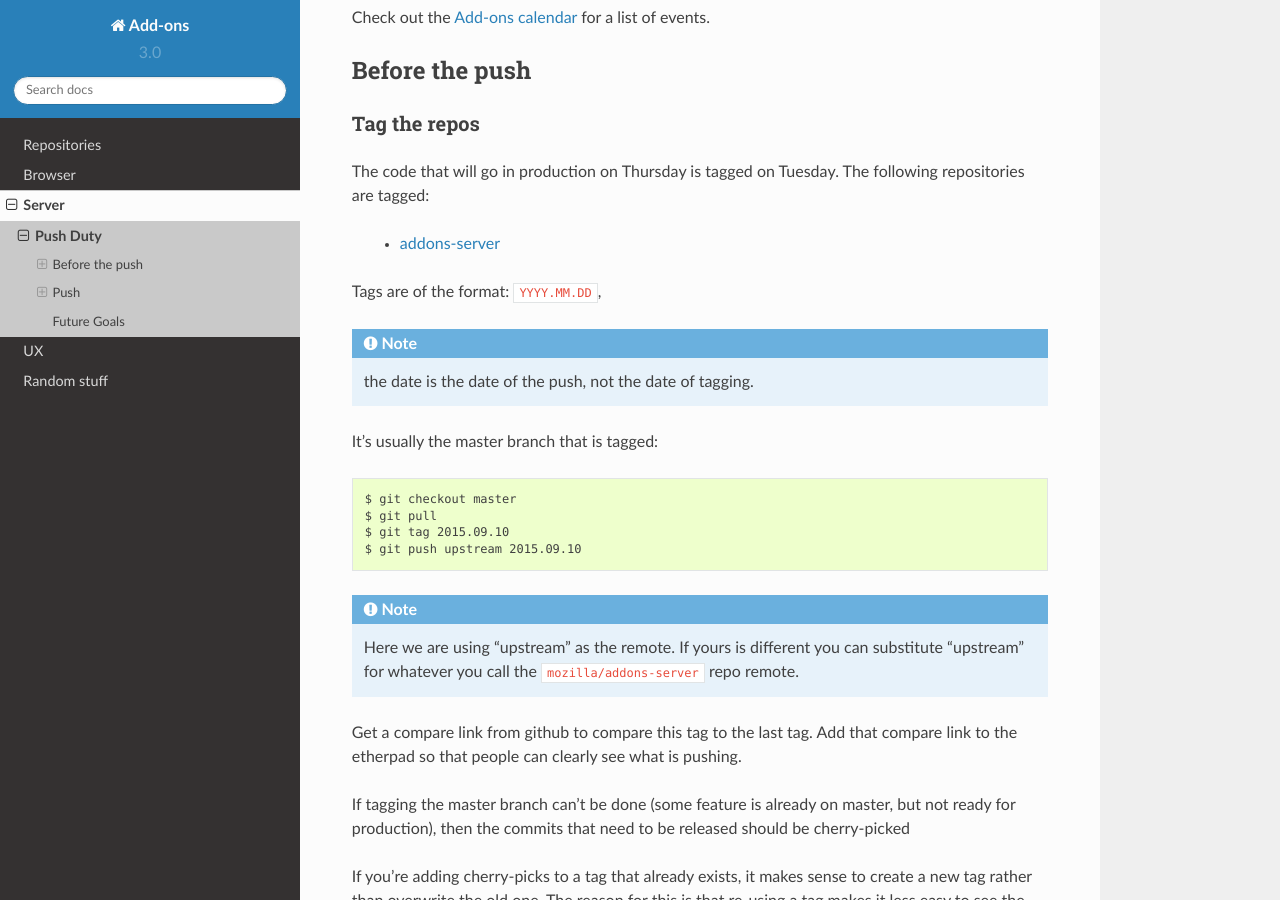
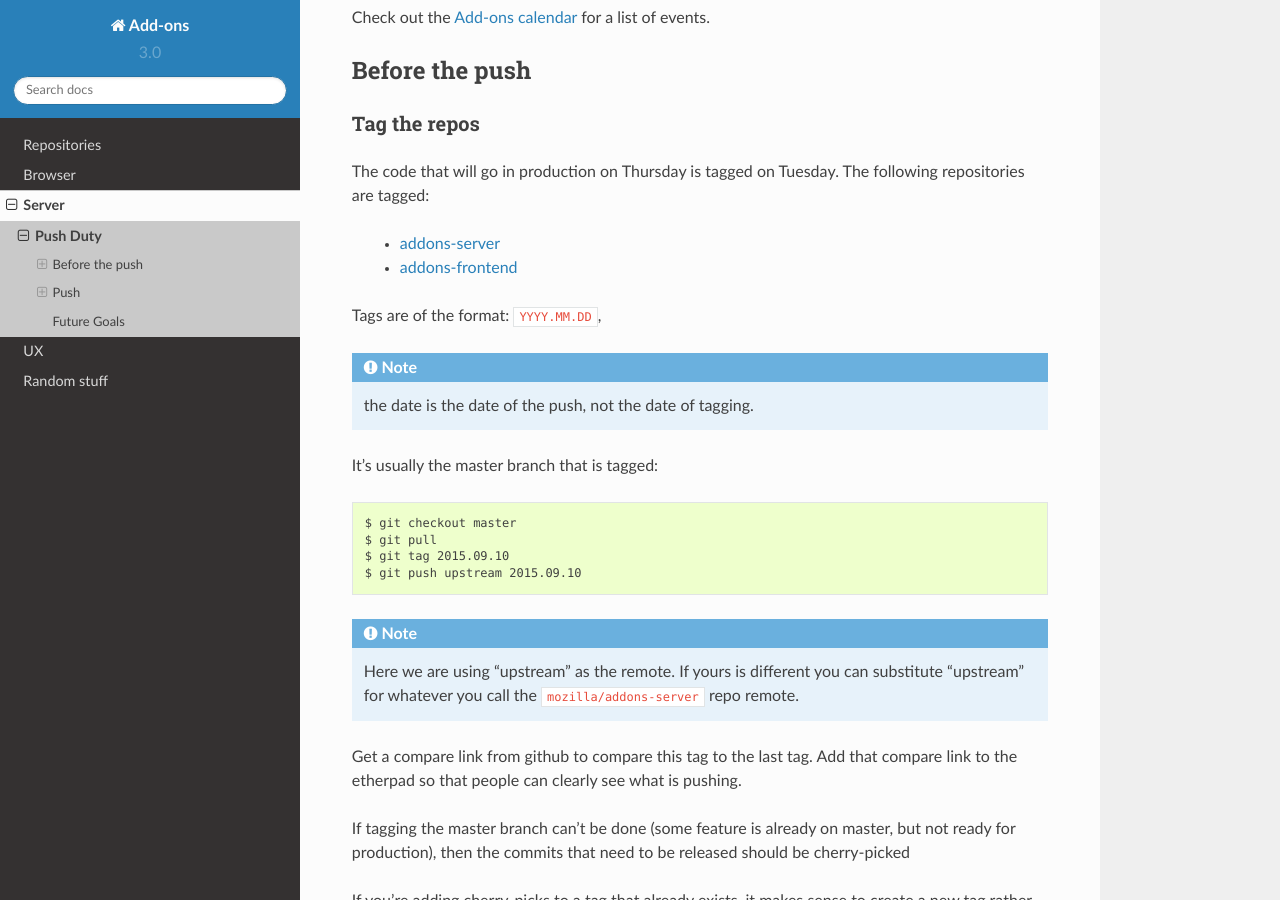
Before and after one commit to mozilla/addons, a Sphinx documentation site: the page built from docs/server/push-duty.rst, in a window 1280 px wide and 900 px high, scrolled down 394 px. Built offline with Sphinx 7.4.7 and the Read the Docs theme 2.0.0, drawn with Linux system fonts in a browser that asks for light colours.

Commit message:
Document tagging addons-frontend

```diff
--- a/docs/server/push-duty.rst
+++ b/docs/server/push-duty.rst
@@ -23,6 +23,7 @@ The code that will go in production on Thursday is tagged on Tuesday. The
 following repositories are tagged:
 
     * `addons-server <https://github.com/mozilla/addons-server/>`_
+    * `addons-frontend <https://github.com/mozilla/addons-frontend/>`_
 
 Tags are of the format: ``YYYY.MM.DD``,
 
```
